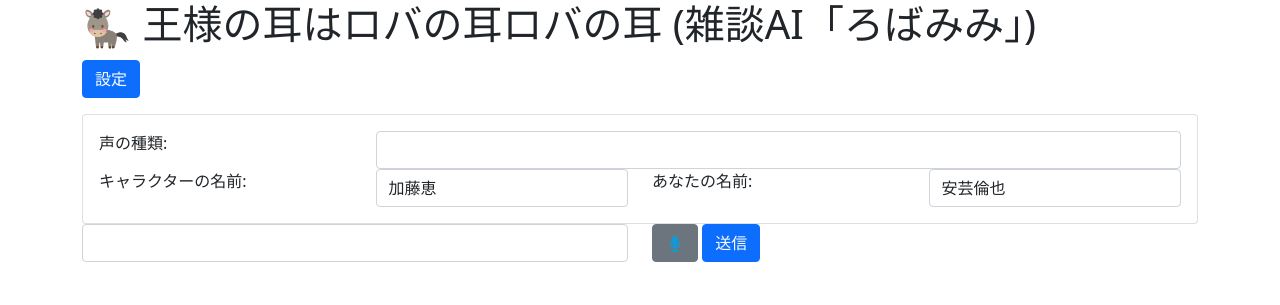
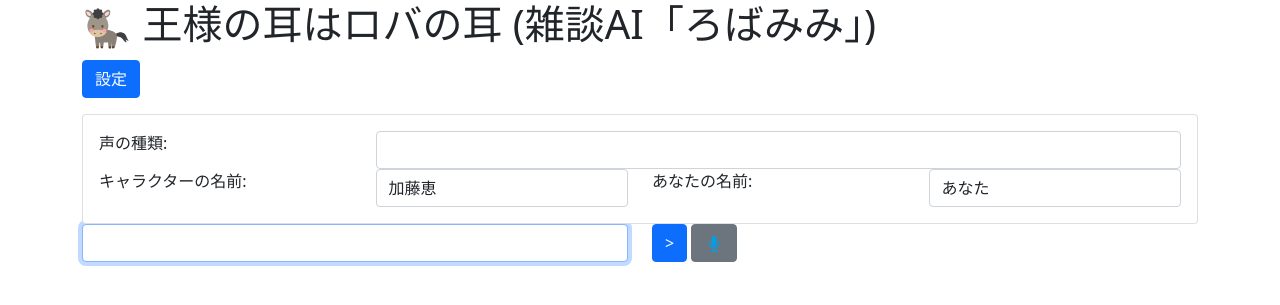
Before and after one commit to MasayukiTanaka0412/Izumi, a Flask app: template templates/index.html in a window 1280 px wide, after a click on "設定". Shown: the top 305 px of the page. Run offline with Flask 2, Linux system fonts and the light colour scheme; the template is opened without the code that fills it: most values are stand-ins (such as "Sample title", 1, 10 or a date in 2020); lists and menus that the app fills with data are empty.

Commit message:
modify UI

```diff
--- a/templates/index.html
+++ b/templates/index.html
@@ -6,7 +6,7 @@
     <div class="col">
       <h1>
         <img src="{{url_for('static', filename='donky.png')}}" alt="ロゴ" width="50px"/>
-        王様の耳はロバの耳ロバの耳 (雑談AI「ろばみみ」)
+        王様の耳はロバの耳 (雑談AI「ろばみみ」)
       </h1>
     </div>
   </div>
@@ -39,27 +39,29 @@
           <label for="yourname">あなたの名前:</label>
         </div>
         <div class="col">
-          <input type="text" id="yourname" class="form-control" value="安芸倫也">
+          <input type="text" id="yourname" class="form-control" value="あなた">
         </div>
       </div>
     </div>
   </div>
 
-
   <div class="row">
     <div class="col">
-      <input type="text" id="query" class="form-control">
+      <div id="talk" class="rounded"></div>
+    </div>
+
+  </div>
+  <div class="row">
+    <div class="col">
+      <input type="text" id="query" class="form-control" autocomplete="off" onkeypress="queryKeyPressed(event.keyCode)"/>
     </div>
     <div class="col">
+      <button type="button" class="btn btn-primary" onclick="submitQuery()"> > </button>
       <button type="button" class="btn btn-secondary" onclick="startRecognize()">
         <img src="{{url_for('static', filename='microphone.png')}}" alt="音声認識" width="20px"/>
       </button>
-      <button type="button" class="btn btn-primary" onclick="submitQuery()">送信</button>
     </div>
   </div>
-
-
-<div id="talk" class="rounded"></div>
 
 </div>
 </div>
@@ -80,6 +82,8 @@
     recognition.continuous = false;
     recognition.interimResults = true;
     isSpeaking = false;
+
+    $( "#query" ).focus()
 
     function startRecognize(){
       isSpeaking = true;
@@ -115,13 +119,21 @@
       appendVoices()
     }
 
+    function queryKeyPressed(code){
+      if(13 === code){
+        submitQuery()
+      }
+    }
+
     function submitQuery(){
         query = $( "#query" ).val()
         $( "#query" ).val($("#charactername").val() + '考え中。。。')
-        $( "#talk" ).append('<div class="row"><div class="col">&nbsp;</div><div class="col bg-info border rounded">' + $("#yourname").val() + ':' + query + '</div></div>')
+        $( "#talk" ).append('<div class="row"><div class="col">&nbsp;</div><div class="col bg-info border rounded"><img src="/static/you.png" width="80px"/>' + $("#yourname").val() + ':<br/>' + query + '</div></div>')
+        $( "#query" ).focus()
+        $( "#query" ).blur()
 
         $.getJSON("/rinna/" + query, function(json){
-            $( "#talk" ).append('<div class="row"><div class="col bg-info border rounded">' + $("#charactername").val() + '(' + json.sentiment +')：' + json.generatedText + '</div><div class="col">&nbsp;</div></div>')
+            $( "#talk" ).append('<div class="row"><div class="col bg-info border rounded"><img src="/static/character.png" width="80px"/>' + $("#charactername").val() + '(' + json.sentiment +')：<br/>' + json.generatedText + '</div><div class="col">&nbsp;</div></div>')
 
             const uttr = new SpeechSynthesisUtterance(json.generatedText)
             uttr.lang = "ja-JP"
@@ -132,6 +144,7 @@
             speechSynthesis.speak(uttr)
 
             $( "#query" ).val('')
+            $( "#query" ).focus()
             });
     }
 
```
Also changed, not shown: static/character.png (added), static/you.png (added).
